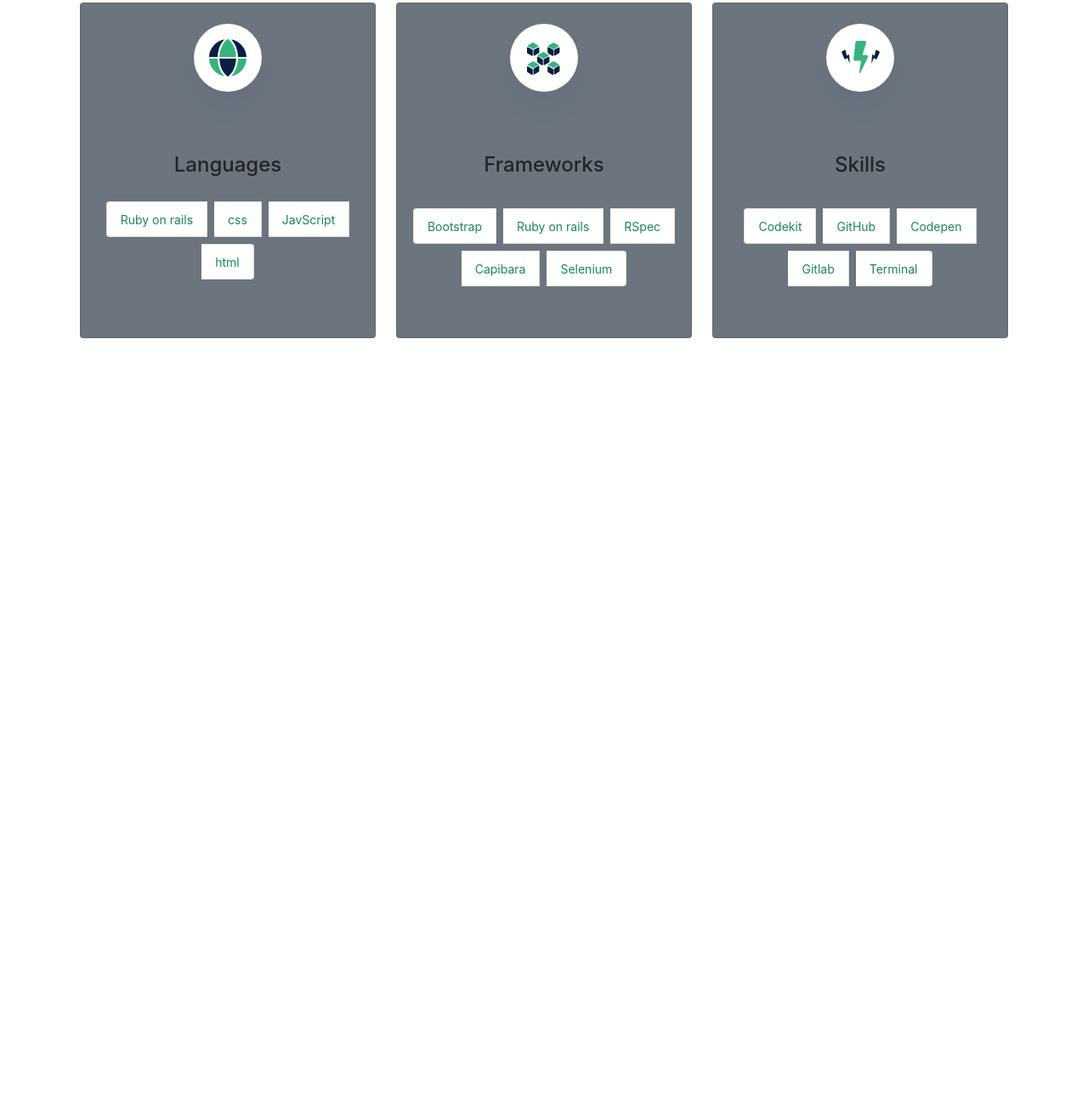
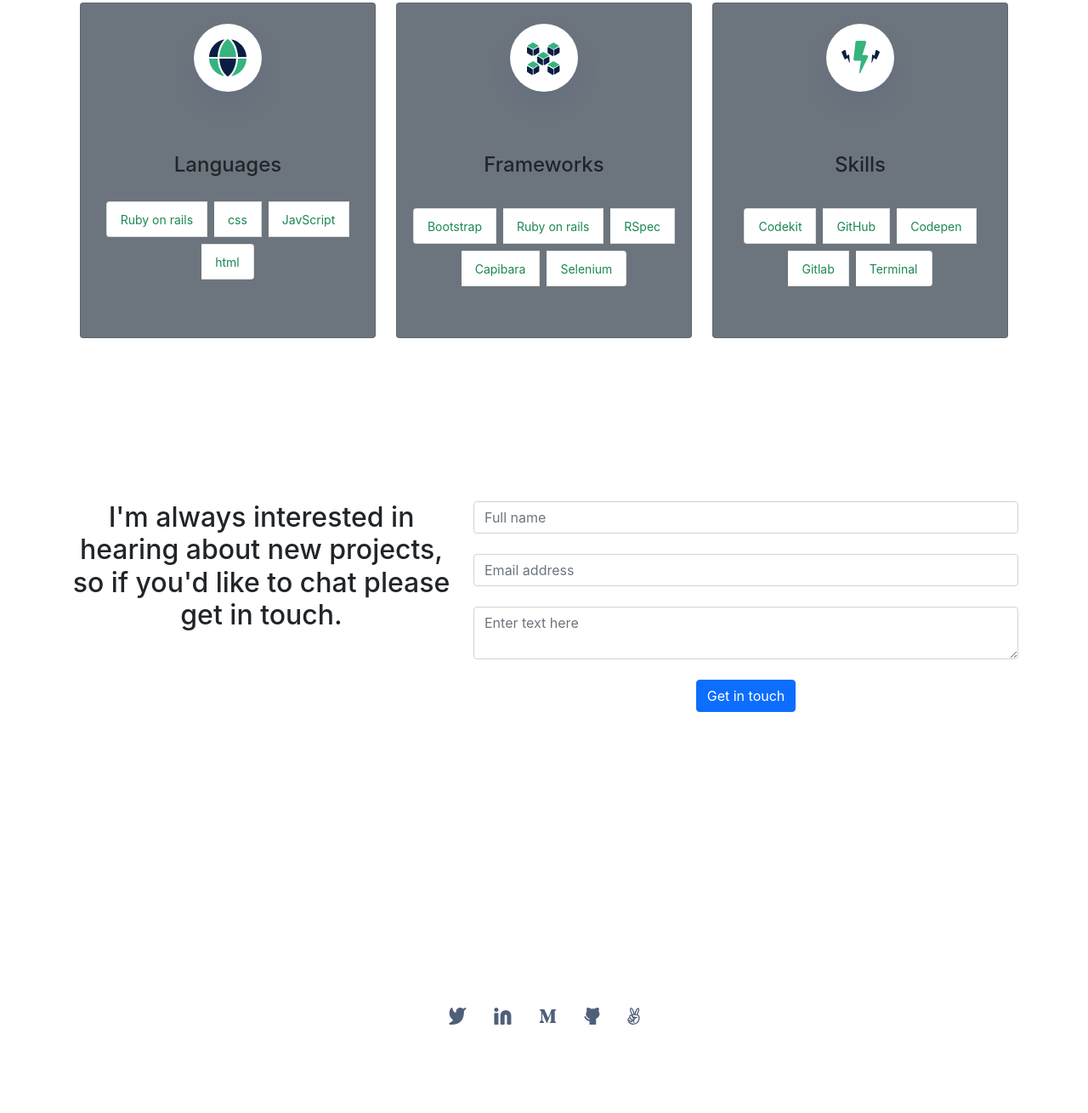
Before and after one commit to rbanos-mv/bootstrap-portfolio, a website: page index.html in a window 1280 px wide. Shown: the part 2530-3840 px from the top of the page at 85% size. Before the commit the page ends 2928 px from the top, so only its background shows below. Drawn offline with nearby package versions, Linux system fonts and the light colour scheme.

Commit message:
add contact section using bootstrap classes.

```diff
--- a/index.html
+++ b/index.html
@@ -472,8 +472,67 @@
           </div>
         </div>
       </section>
+
+      <section class="container text-center">
+        <div class="w-100 p-5"></div>
+        <div class="w-100 p-5"></div>
+        <div class="row">
+          <div class="col-md-5 align-middle d-flex">
+            <h2 class="contact-text">I'm always interested in hearing about new projects,
+              so if you'd like to chat please get in touch.</h2>
+          </div>
+          <div class="col-md-7">
+            <form class="contact-form" action="https://formspree.io/f/xvolqnrz" method="post">
+                <input class="form-control mb-4" type="text" name="user_name" placeholder="Full name" required maxlength="30" />
+                <input class="form-control mb-4" type="email" name="user_email" placeholder="Email address" required />
+                <textarea class="form-control mb-4" name="user_message" placeholder="Enter text here" required maxlength="500"></textarea>
+              <div class="column justify-content-center text-center">
+                <button
+                  type="button"
+                  class="btn btn-primary"
+                  data-toggle="button"
+                  aria-pressed="false"
+                >
+                Get in touch
+                </button>
+              </div>
+            </form>
+          </div>
+        </div>
+        <div class="w-100 p-5"></div>
+        <div class="w-100 p-5"></div>
+        <div class="w-100 p-5"></div>
+        <div class="d-flex justify-content-center mt-5">
+          <ul class="list-group list-group-horizontal">
+            <li class="list-group-item border-0">
+              <a href="https://twitter.com/RobertoBanosMV"
+                ><img src="images/twitter.svg" alt="twitter"
+              /></a>
+            </li>
+            <li class="list-group-item border-0">
+              <a
+                href="https://linkedin.com/in/roberto-a-baños-alvarez-500766234"
+                ><img src="images/linkedin.svg" alt="linkedin"
+              /></a>
+            </li>
+            <li class="list-group-item border-0">
+              <a href="#"><img src="images/medium.svg" alt="medium" /></a>
+            </li>
+            <li class="list-group-item border-0">
+              <a href="https://github.com/rbanos-mv"
+                ><img src="images/github.svg" alt="github"
+              /></a>
+            </li>
+            <li class="list-group-item border-0">
+              <a href="#"><img src="images/angellist.svg" alt="angellist" /></a>
+            </li>
+          </ul>
+        </div>
+        <div class="w-100 p-5"></div>
+      </section>
     </div>
     <!--  -->
+
     <script
       src="https://cdn.jsdelivr.net/npm/bootstrap@5.1.3/dist/js/bootstrap.bundle.min.js"
       integrity="sha384-ka7Sk0Gln4gmtz2MlQnikT1wXgYsOg+OMhuP+IlRH9sENBO0LRn5q+8nbTov4+1p"
```
